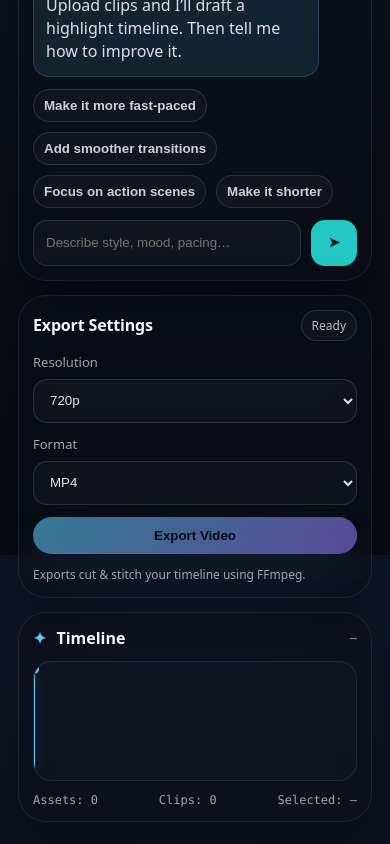
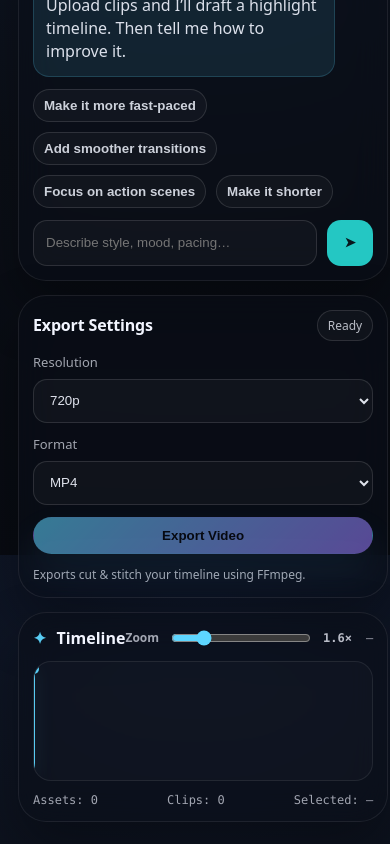
Before and after one commit to vidmartaj/clipgenius-studio, a Next.js app: page /studio in a window 390 px wide. Shown: the part 1133-1977 px from the top of the page. Built offline with nearby package versions, Linux system fonts and the light colour scheme.

Commit message:
Fix preview sync, add timeline zoom

```diff
--- a/app/studio/page.tsx
+++ b/app/studio/page.tsx
@@ -44,6 +44,7 @@ export default function StudioPage() {
   const [selectedClipId, setSelectedClipId] = useState<string | null>(null);
 
   const [playerSrc, setPlayerSrc] = useState<string | null>(null);
+  const [timelineZoom, setTimelineZoom] = useState(1.6);
   const [isUploading, setIsUploading] = useState(false);
   const [uploadError, setUploadError] = useState<string | null>(null);
 
@@ -60,6 +61,19 @@ export default function StudioPage() {
     { role: "ai", text: "Upload clips and I’ll draft a highlight timeline. Then tell me how to improve it." }
   ]);
 
+  // ---- Preview playback across multiple assets ----
+  const previewRef = useRef<{
+    enabled: boolean;
+    mode: "sequence" | "single";
+    idx: number;
+    clipId: string | null;
+    clipOffset: number;
+    stopAtSourceOut: number;
+  }>({ enabled: false, mode: "sequence", idx: 0, clipId: null, clipOffset: 0, stopAtSourceOut: 0 });
+
+  const [isPreviewing, setIsPreviewing] = useState(false);
+  const [playheadProjectTime, setPlayheadProjectTime] = useState(0);
+
   const duration = useMemo(() => projectDurationSeconds(timeline), [timeline]);
   const offsets = useMemo(() => projectClipOffsets(timeline), [timeline]);
 
@@ -72,6 +86,13 @@ export default function StudioPage() {
     if (!selectedClip) return null;
     return assetsById.get(selectedClip.assetId) ?? null;
   }, [assetsById, selectedClip]);
+
+  // Keep the preview synced to the selected timeline clip (when we're not actively previewing playback).
+  useEffect(() => {
+    if (!selectedClip || !selectedAsset) return;
+    if (previewRef.current.enabled) return;
+    void ensurePlayerOnAsset(selectedAsset, selectedClip.sourceIn, false);
+  }, [selectedClipId, selectedAsset?.assetId]);
 
   // ---- Undo / redo ----
   function applyWithHistory(next: { timeline: ProjectTimeline; selectedClipId: string | null }) {
@@ -130,12 +151,12 @@ export default function StudioPage() {
 
   // ---- Player helpers ----
   async function ensurePlayerOnAsset(asset: Asset, seekTo: number, play: boolean) {
-    const v = videoRef.current;
-    if (!v) return;
-
     const nextSrc = asset.videoUrl;
     pendingSeekRef.current = { expectedSrc: nextSrc, time: seekTo, play };
     setPlayerSrc(nextSrc);
+
+    const v = videoRef.current;
+    if (!v) return;
 
     // If src already matches, onLoadedMetadata may not fire; seek immediately.
     if (v.currentSrc && v.currentSrc.endsWith(nextSrc)) {
@@ -320,19 +341,6 @@ export default function StudioPage() {
     }
   }
 
-  // ---- Preview playback across multiple assets ----
-  const previewRef = useRef<{
-    enabled: boolean;
-    mode: "sequence" | "single";
-    idx: number;
-    clipId: string | null;
-    clipOffset: number;
-    stopAtSourceOut: number;
-  }>({ enabled: false, mode: "sequence", idx: 0, clipId: null, clipOffset: 0, stopAtSourceOut: 0 });
-
-  const [isPreviewing, setIsPreviewing] = useState(false);
-  const [playheadProjectTime, setPlayheadProjectTime] = useState(0);
-
   async function startClipPlayback(clip: ProjectClip, clipIndex: number, mode: "sequence" | "single") {
     const asset = assetsById.get(clip.assetId);
     if (!asset) return;
@@ -434,8 +442,7 @@ export default function StudioPage() {
     const el = stripRef.current;
     const clip = timeline.clips.find((c) => c.id === clipId);
     if (!el || !clip) return;
-    const rect = el.getBoundingClientRect();
-    const secondsPerPx = duration / Math.max(1, rect.width);
+    const secondsPerPx = duration / Math.max(1, el.scrollWidth || el.getBoundingClientRect().width);
     dragRef.current = {
       clipId,
       handle,
@@ -608,6 +615,8 @@ export default function StudioPage() {
                         sourceOut: a.durationSeconds
                       };
                       applyWithHistory({ timeline: { ...timeline, clips: [...timeline.clips, clip] }, selectedClipId: clip.id });
+                      // Immediately show this clip in the preview (without starting playback).
+                      void ensurePlayerOnAsset(a, 0, false);
                     }}
                   >
                     +
@@ -757,13 +766,29 @@ export default function StudioPage() {
                 <span className="spark" aria-hidden="true">✦</span>
                 <span>Timeline</span>
               </div>
+              <div className="timelineRight">
+                <label className="zoomCtl">
+                  <span>Zoom</span>
+                  <input
+                    type="range"
+                    min={1}
+                    max={4}
+                    step={0.1}
+                    value={timelineZoom}
+                    onChange={(e) => setTimelineZoom(Number(e.target.value))}
+                    aria-label="Timeline zoom"
+                  />
+                  <span className="zoomVal">{timelineZoom.toFixed(1)}×</span>
+                </label>
                 <div className="timelineMeta">{duration ? fmt(duration) : "—"}</div>
+              </div>
             </div>
 
             <TimelineStrip
               refEl={stripRef}
               timeline={timeline}
               durationSeconds={duration}
+              zoom={timelineZoom}
               offsets={offsets}
               selectedClipId={selectedClipId}
               playheadSeconds={playheadProjectTime}
@@ -795,6 +820,7 @@ function TimelineStrip({
   refEl,
   timeline,
   durationSeconds,
+  zoom,
   offsets,
   selectedClipId,
   playheadSeconds,
@@ -805,6 +831,7 @@ function TimelineStrip({
   refEl: MutableRefObject<HTMLDivElement | null>;
   timeline: ProjectTimeline;
   durationSeconds: number;
+  zoom: number;
   offsets: Map<string, number>;
   selectedClipId: string | null;
   playheadSeconds: number;
@@ -824,12 +851,14 @@ function TimelineStrip({
           const el = refEl.current;
           if (!el) return;
           const rect = el.getBoundingClientRect();
-          const x = clamp((e.clientX - rect.left) / Math.max(1, rect.width), 0, 1);
+          const xPx = (e.clientX - rect.left) + (el.scrollLeft || 0);
+          const x = clamp(xPx / Math.max(1, el.scrollWidth || rect.width), 0, 1);
           onScrub(x * duration);
         }}
         role="list"
         aria-label="Timeline strip"
       >
+        <div className="timelineStripInner" style={{ width: pct(zoom) } as any}>
           {timeline.clips.map((c) => {
             const clipOffset = offsets.get(c.id) ?? 0;
             const len = Math.max(0.001, c.sourceOut - c.sourceIn);
@@ -874,6 +903,7 @@ function TimelineStrip({
           <div className="playhead" style={{ left: pct(playheadX) } as any} aria-hidden="true" />
         </div>
       </div>
+    </div>
   );
 }
 
--- a/styles/globals.css
+++ b/styles/globals.css
@@ -338,6 +338,28 @@ body {
 .timelineTitle { display: inline-flex; gap: 10px; align-items: center; font-weight: 800; }
 .spark { color: rgba(93, 214, 255, 0.95); }
 .timelineMeta { color: var(--muted); font-family: ui-monospace, SFMono-Regular, Menlo, Monaco, Consolas, "Liberation Mono", "Courier New", monospace; font-size: 12px; }
+.timelineRight{
+  display: inline-flex;
+  align-items: center;
+  gap: 14px;
+}
+.zoomCtl{
+  display: inline-flex;
+  align-items: center;
+  gap: 10px;
+  color: var(--muted);
+  font-size: 12px;
+  font-weight: 800;
+}
+.zoomCtl span{ white-space: nowrap; }
+.zoomCtl input[type="range"]{
+  width: 140px;
+  accent-color: rgba(93, 214, 255, 0.95);
+}
+.zoomVal{
+  font-family: ui-monospace, SFMono-Regular, Menlo, Monaco, Consolas, "Liberation Mono", "Courier New", monospace;
+  color: rgba(242,245,255,0.76);
+}
 
 .timelineStripWrap{
   display:grid;
@@ -350,7 +372,14 @@ body {
   border-radius: 18px;
   border: 1px solid rgba(255,255,255,0.08);
   background: rgba(255,255,255,0.02);
-  overflow: hidden;
+  overflow-x: auto;
+  overflow-y: hidden;
+}
+
+.timelineStripInner{
+  position: relative;
+  height: 120px;
+  min-width: 100%;
 }
 
 .tlClip{
```
Lines whose indentation alone changed are shown as unchanged.
